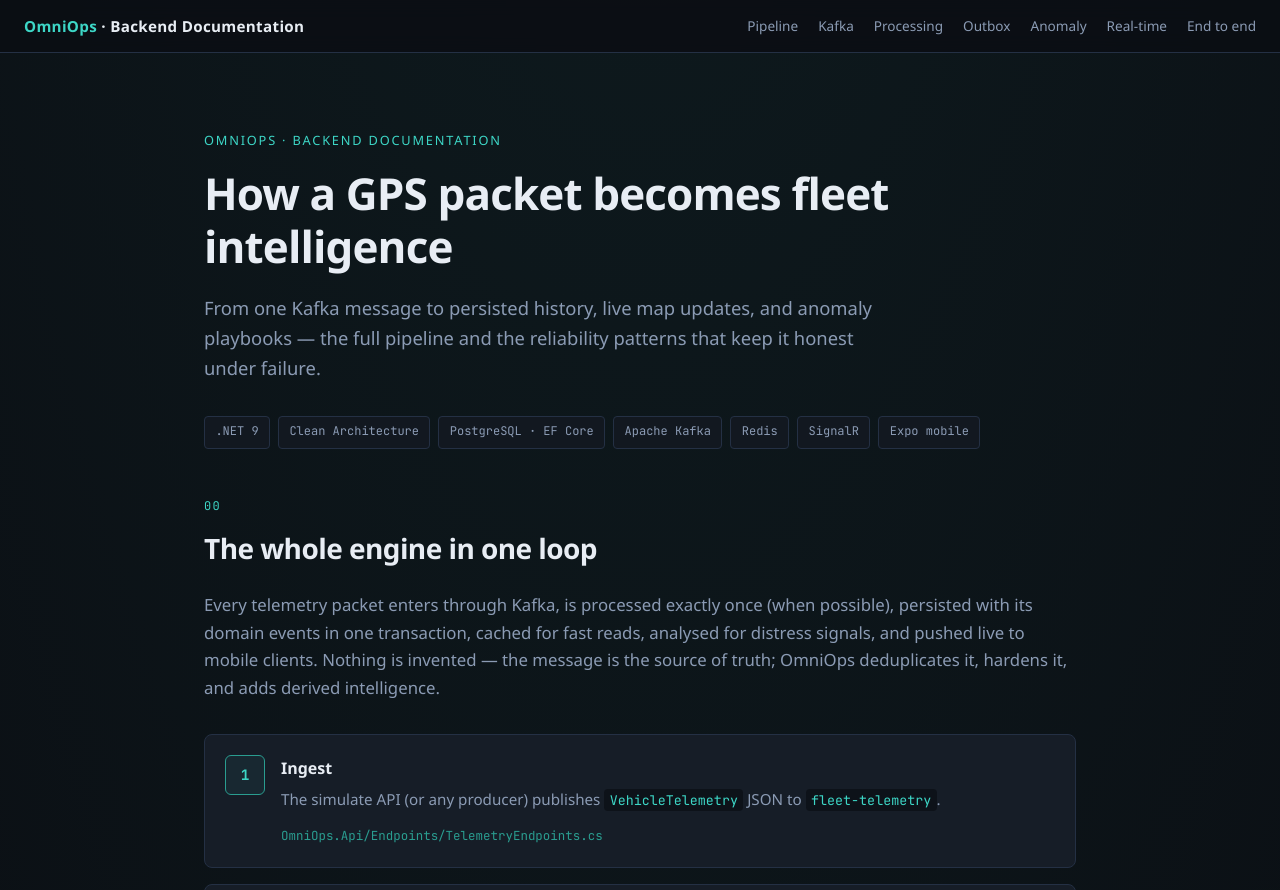
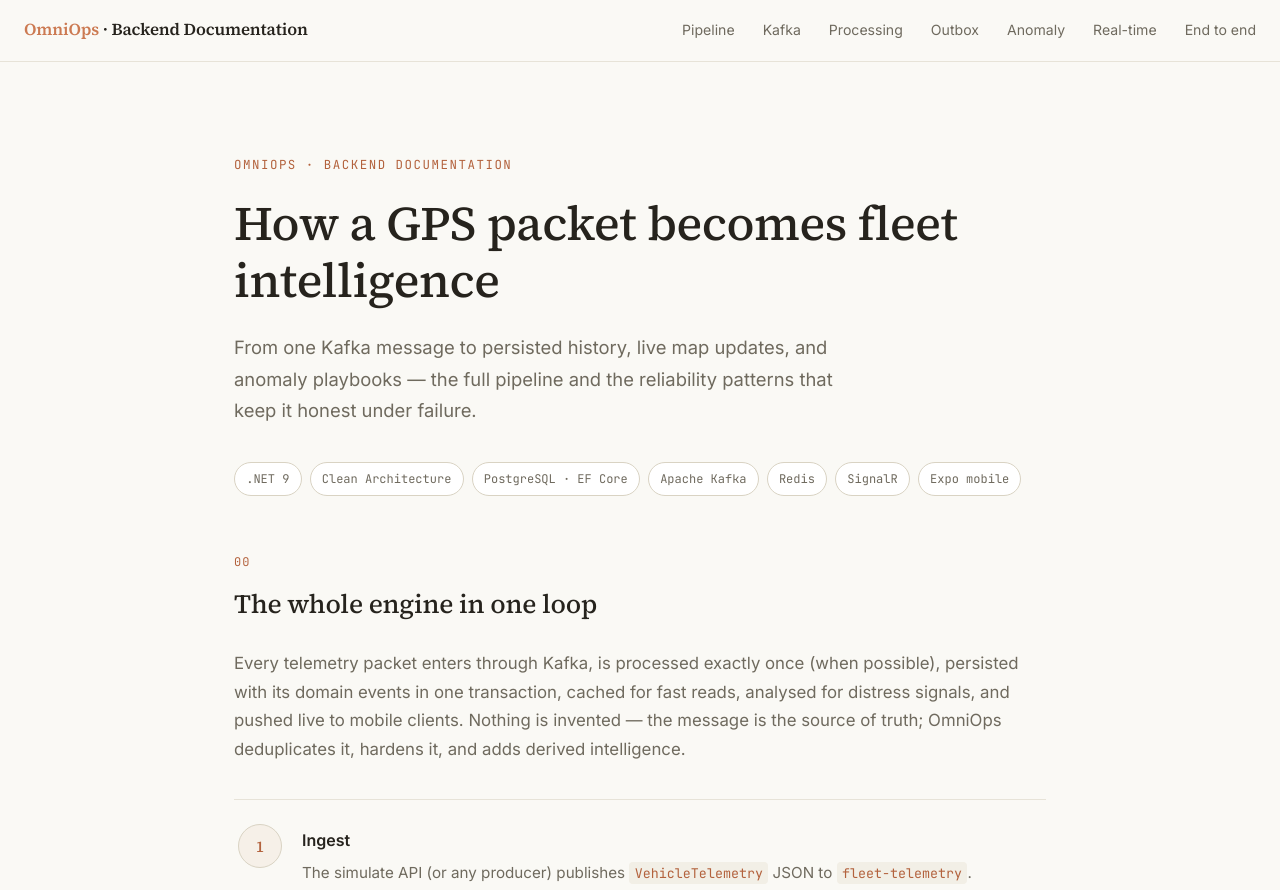
Before and after one commit to BogdanVladevski/OmniOps, a plain HTML site: page docs/index.html in a window 1280 px wide. Shown: the top 890 px of the page. Drawn offline with Linux system fonts and the light colour scheme.

Commit message:
style: update typography and color scheme in documentation
Revise CSS variables for a lighter theme, enhancing readability and aesthetics. Update font links in index.html to include additional typefaces for improved design consistency.

```diff
--- a/docs/index.html
+++ b/docs/index.html
@@ -7,7 +7,7 @@
   <meta name="description" content="How a vehicle telemetry packet travels through Kafka, CQRS, PostgreSQL, Redis, and SignalR — the full pipeline and reliability patterns behind OmniOps.">
   <link rel="preconnect" href="https://fonts.googleapis.com">
   <link rel="preconnect" href="https://fonts.gstatic.com" crossorigin>
-  <link href="https://fonts.googleapis.com/css2?family=JetBrains+Mono:wght@400;600;700&display=swap" rel="stylesheet">
+  <link href="https://fonts.googleapis.com/css2?family=JetBrains+Mono:wght@400;600;700&family=Source+Serif+4:opsz,wght@8..60,400;8..60,500;8..60,600&family=Inter:wght@400;500;600&display=swap" rel="stylesheet">
   <link rel="stylesheet" href="styles.css">
 </head>
 <body>
--- a/docs/styles.css
+++ b/docs/styles.css
@@ -1,19 +1,22 @@
    :root {
-  --bg: #0b0f14;
-  --bg-elevated: #121820;
-  --bg-card: #161d27;
-  --border: #243044;
-  --text: #e8edf4;
-  --text-muted: #8b9bb4;
-  --accent: #3dd6c6;
-  --accent-dim: #2a9d90;
-  --warn: #f0a04b;
-  --danger: #e85d5d;
-  --code-bg: #0d1219;
-  --mono: "JetBrains Mono", "Fira Code", "Cascadia Code", Consolas, monospace;
-  --sans: "Segoe UI", system-ui, -apple-system, sans-serif;
-  --max-width: 920px;
-  --section-gap: 5rem;
+    --bg: #faf9f5;
+    --bg-elevated: #f4f2ea;
+    --bg-card: #ffffff;
+    --border: #e7e3d8;
+    --border-strong: #d9d3c3;
+    --text: #26231d;
+    --text-muted: #6f6a5e;
+    --accent: #cc7a52;
+    --accent-dim: #b3623d;
+    --accent-wash: rgba(204, 122, 82, 0.08);
+    --warn: #b8863f;
+    --danger: #b0503f;
+    --code-bg: #f2efe6;
+    --serif: "Source Serif 4", Georgia, "Iowan Old Style", serif;
+    --sans: "Inter", "Segoe UI", system-ui, -apple-system, sans-serif;
+    --mono: "JetBrains Mono", "Fira Code", Consolas, monospace;
+    --max-width: 860px;
+    --section-gap: 5.5rem;
   }
 
   *,
@@ -30,21 +33,20 @@
     margin: 0;
     font-family: var(--sans);
     font-size: 1.05rem;
-  line-height: 1.65;
+    line-height: 1.7;
     color: var(--text);
     background: var(--bg);
-  background-image:
-    radial-gradient(ellipse 80% 50% at 50% -20%, rgba(61, 214, 198, 0.08), transparent),
-    radial-gradient(ellipse 60% 40% at 100% 50%, rgba(61, 214, 198, 0.04), transparent);
   }
 
   a {
-  color: var(--accent);
+    color: var(--accent-dim);
     text-decoration: none;
+    border-bottom: 1px solid var(--border-strong);
   }
 
   a:hover {
-  text-decoration: underline;
+    color: var(--accent);
+    border-bottom-color: var(--accent);
   }
 
   .site-header {
@@ -55,17 +57,18 @@
     align-items: center;
     justify-content: space-between;
     gap: 1rem;
-  padding: 0.85rem 1.5rem;
-  background: rgba(11, 15, 20, 0.92);
-  backdrop-filter: blur(10px);
+    padding: 1rem 1.5rem;
+    background: rgba(250, 249, 245, 0.9);
+    backdrop-filter: blur(6px);
     border-bottom: 1px solid var(--border);
   }
 
   .site-header .brand {
+    font-family: var(--serif);
     font-weight: 600;
-  font-size: 0.95rem;
+    font-size: 1.05rem;
     color: var(--text);
-  letter-spacing: 0.02em;
+    letter-spacing: -0.01em;
   }
 
   .site-header .brand span {
@@ -74,46 +77,49 @@
 
   .site-header nav {
     display: flex;
-  gap: 1.25rem;
-  font-size: 0.85rem;
+    gap: 1.75rem;
+    font-size: 0.88rem;
   }
 
   .site-header nav a {
     color: var(--text-muted);
+    border-bottom: none;
   }
 
   .site-header nav a:hover {
-  color: var(--accent);
-  text-decoration: none;
+    color: var(--text);
   }
 
   .hero {
     max-width: var(--max-width);
     margin: 0 auto;
-  padding: 4rem 1.5rem 3rem;
+    padding: 5rem 1.5rem 3.5rem;
   }
 
   .hero-eyebrow {
-  font-size: 0.8rem;
+    font-family: var(--mono);
+    font-size: 0.78rem;
     text-transform: uppercase;
-  letter-spacing: 0.14em;
-  color: var(--accent);
-  margin-bottom: 1rem;
+    letter-spacing: 0.12em;
+    color: var(--accent-dim);
+    margin-bottom: 1.25rem;
   }
 
   .hero h1 {
-  font-size: clamp(2rem, 5vw, 2.75rem);
-  font-weight: 700;
-  line-height: 1.2;
-  margin: 0 0 1.25rem;
-  letter-spacing: -0.02em;
+    font-family: var(--serif);
+    font-size: clamp(2.1rem, 5vw, 3rem);
+    font-weight: 500;
+    line-height: 1.18;
+    margin: 0 0 1.5rem;
+    letter-spacing: -0.01em;
+    color: var(--text);
   }
 
   .hero .lead {
     font-size: 1.15rem;
     color: var(--text-muted);
-  max-width: 42rem;
-  margin: 0 0 2rem;
+    max-width: 38rem;
+    margin: 0 0 2.25rem;
   }
 
   .tech-badges {
@@ -125,11 +131,11 @@
   .tech-badges span {
     font-size: 0.75rem;
     font-family: var(--mono);
-  padding: 0.35rem 0.65rem;
-  border: 1px solid var(--border);
-  border-radius: 4px;
+    padding: 0.35rem 0.7rem;
+    border: 1px solid var(--border-strong);
+    border-radius: 100px;
     color: var(--text-muted);
-  background: var(--bg-elevated);
+    background: var(--bg-card);
   }
 
   section {
@@ -141,22 +147,25 @@
   .section-num {
     font-family: var(--mono);
     font-size: 0.75rem;
-  color: var(--accent);
-  letter-spacing: 0.1em;
-  margin-bottom: 0.5rem;
+    color: var(--accent-dim);
+    letter-spacing: 0.08em;
+    margin-bottom: 0.6rem;
   }
 
   section h2 {
-  font-size: 1.75rem;
-  font-weight: 700;
-  margin: 0 0 1.25rem;
-  letter-spacing: -0.02em;
+    font-family: var(--serif);
+    font-size: 1.65rem;
+    font-weight: 500;
+    margin: 0 0 1.4rem;
+    letter-spacing: -0.01em;
+    color: var(--text);
   }
 
   section h3 {
-  font-size: 1.15rem;
+    font-family: var(--sans);
+    font-size: 1.05rem;
     font-weight: 600;
-  margin: 2rem 0 0.75rem;
+    margin: 2.25rem 0 0.75rem;
     color: var(--text);
   }
 
@@ -167,38 +176,39 @@
 
   .pipeline {
     display: grid;
-  gap: 1rem;
-  margin: 2rem 0;
+    gap: 0;
+    margin: 2.25rem 0;
+    border-top: 1px solid var(--border);
   }
 
   .pipeline-step {
     display: grid;
-  grid-template-columns: 2.5rem 1fr;
-  gap: 1rem;
-  padding: 1.25rem;
-  background: var(--bg-card);
-  border: 1px solid var(--border);
-  border-radius: 8px;
+    grid-template-columns: 2.75rem 1fr;
+    gap: 1.25rem;
+    padding: 1.5rem 0.25rem;
+    border-bottom: 1px solid var(--border);
   }
 
   .pipeline-step .num {
-  width: 2.5rem;
-  height: 2.5rem;
+    width: 2.75rem;
+    height: 2.75rem;
     display: flex;
     align-items: center;
     justify-content: center;
-  font-family: var(--mono);
-  font-weight: 700;
-  font-size: 0.9rem;
-  color: var(--accent);
-  border: 1px solid var(--accent-dim);
-  border-radius: 6px;
-  background: rgba(61, 214, 198, 0.06);
+    font-family: var(--serif);
+    font-weight: 500;
+    font-size: 1rem;
+    color: var(--accent-dim);
+    border: 1px solid var(--border-strong);
+    border-radius: 50%;
+    background: var(--accent-wash);
   }
 
   .pipeline-step h4 {
-  margin: 0 0 0.35rem;
+    margin: 0.15rem 0 0.4rem;
     font-size: 1rem;
+    font-weight: 600;
+    color: var(--text);
   }
 
   .pipeline-step p {
@@ -218,15 +228,15 @@
   }
 
   pre {
-  margin: 1rem 0;
-  padding: 1rem 1.15rem;
+    margin: 1.25rem 0;
+    padding: 1.1rem 1.25rem;
     background: var(--code-bg);
     border: 1px solid var(--border);
-  border-radius: 6px;
+    border-radius: 8px;
     overflow-x: auto;
     font-size: 0.82rem;
-  line-height: 1.55;
-  color: #c5d4e8;
+    line-height: 1.6;
+    color: var(--text);
   }
 
   code {
@@ -234,20 +244,26 @@
     padding: 0.15em 0.4em;
     background: var(--code-bg);
     border-radius: 4px;
-  color: var(--accent);
+    color: var(--accent-dim);
+  }
+
+  pre code {
+    padding: 0;
+    background: none;
+    color: inherit;
   }
 
   table {
     width: 100%;
     border-collapse: collapse;
-  margin: 1.25rem 0;
+    margin: 1.5rem 0;
     font-size: 0.92rem;
   }
 
   th,
   td {
     text-align: left;
-  padding: 0.75rem 1rem;
+    padding: 0.85rem 1rem;
     border-bottom: 1px solid var(--border);
     vertical-align: top;
   }
@@ -255,7 +271,7 @@
   th {
     color: var(--text);
     font-weight: 600;
-  background: var(--bg-elevated);
+    font-size: 0.85rem;
   }
 
   td {
@@ -268,41 +284,47 @@
 
   .signal-grid {
     display: grid;
-  grid-template-columns: repeat(auto-fill, minmax(200px, 1fr));
-  gap: 0.75rem;
-  margin: 1.5rem 0;
+    grid-template-columns: repeat(auto-fill, minmax(190px, 1fr));
+    gap: 1px;
+    margin: 1.75rem 0;
+    background: var(--border);
+    border: 1px solid var(--border);
   }
 
   .signal-card {
-  padding: 1rem;
+    padding: 1.25rem;
     background: var(--bg-card);
-  border: 1px solid var(--border);
-  border-radius: 6px;
   }
 
   .signal-card .value {
-  font-family: var(--mono);
-  font-size: 1.25rem;
-  font-weight: 700;
-  color: var(--accent);
-  margin-bottom: 0.25rem;
+    font-family: var(--serif);
+    font-size: 1.4rem;
+    font-weight: 500;
+    color: var(--text);
+    margin-bottom: 0.3rem;
   }
 
   .signal-card .label {
-  font-size: 0.85rem;
+    font-size: 0.82rem;
     color: var(--text-muted);
   }
 
+
   .callout {
-  margin: 1.5rem 0;
-  padding: 1rem 1.25rem;
-  border-left: 3px solid var(--accent);
-  background: rgba(61, 214, 198, 0.05);
+    margin: 1.75rem 0;
+    padding: 1.1rem 1.35rem;
+    border-left: 2px solid var(--accent);
+    background: var(--accent-wash);
     border-radius: 0 6px 6px 0;
   }
 
   .callout strong {
     color: var(--text);
+  }
+
+  .callout p {
+    color: var(--text);
+    opacity: 0.85;
   }
 
   .callout p:last-child {
@@ -311,13 +333,13 @@
 
   .callout-warn {
     border-left-color: var(--warn);
-  background: rgba(240, 160, 75, 0.06);
+    background: rgba(184, 134, 63, 0.08);
   }
 
   .site-footer {
     max-width: var(--max-width);
     margin: 0 auto;
-  padding: 2rem 1.5rem 4rem;
+    padding: 2.5rem 1.5rem 4.5rem;
     border-top: 1px solid var(--border);
     text-align: center;
     color: var(--text-muted);
@@ -326,7 +348,7 @@
 
   .site-footer .repo-link {
     display: inline-block;
-  margin-top: 0.75rem;
+    margin-top: 0.85rem;
     font-family: var(--mono);
     font-size: 0.85rem;
   }
@@ -341,8 +363,18 @@
     }
 
     .pipeline-step .num {
-    width: 2rem;
-    height: 2rem;
-    font-size: 0.8rem;
+      width: 2.25rem;
+      height: 2.25rem;
+      font-size: 0.9rem;
+    }
+
+    .signal-grid {
+      grid-template-columns: 1fr 1fr;
     }
   }
+
+  @media (prefers-reduced-motion: reduce) {
+    html {
+      scroll-behavior: auto;
+    }
+  }
```
Lines whose indentation alone changed are shown as unchanged.
